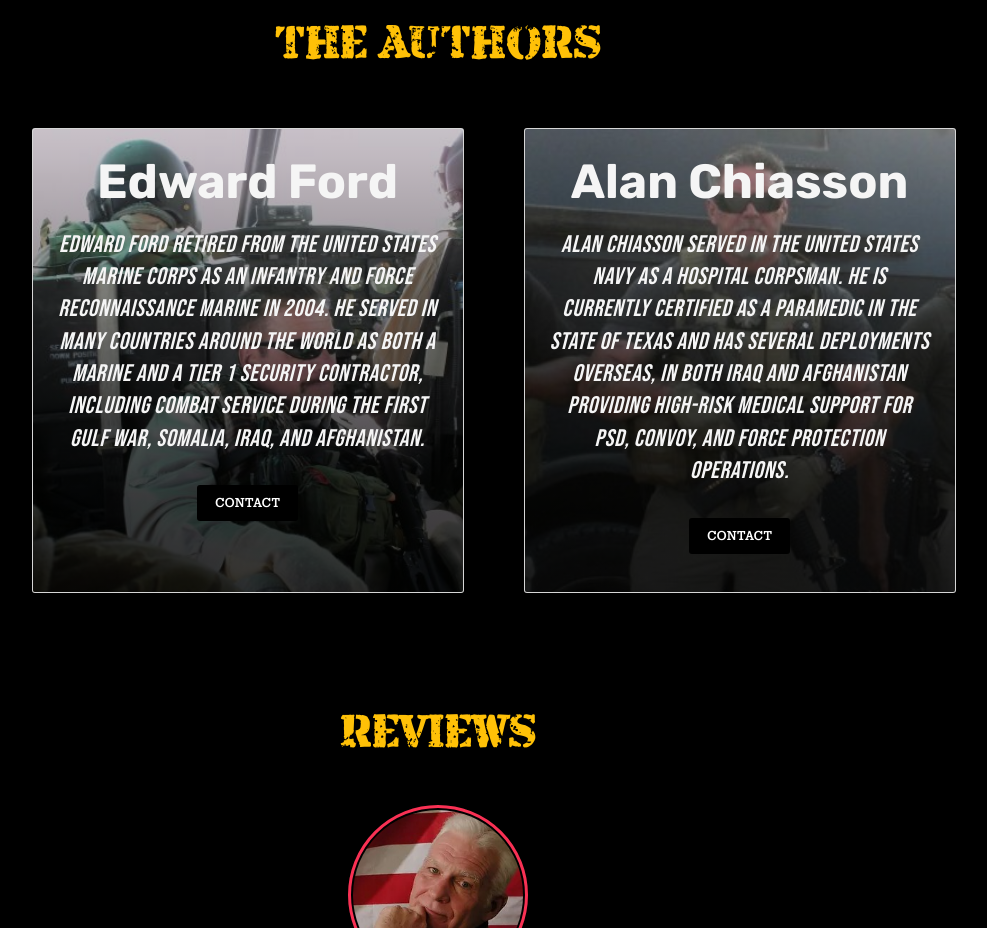
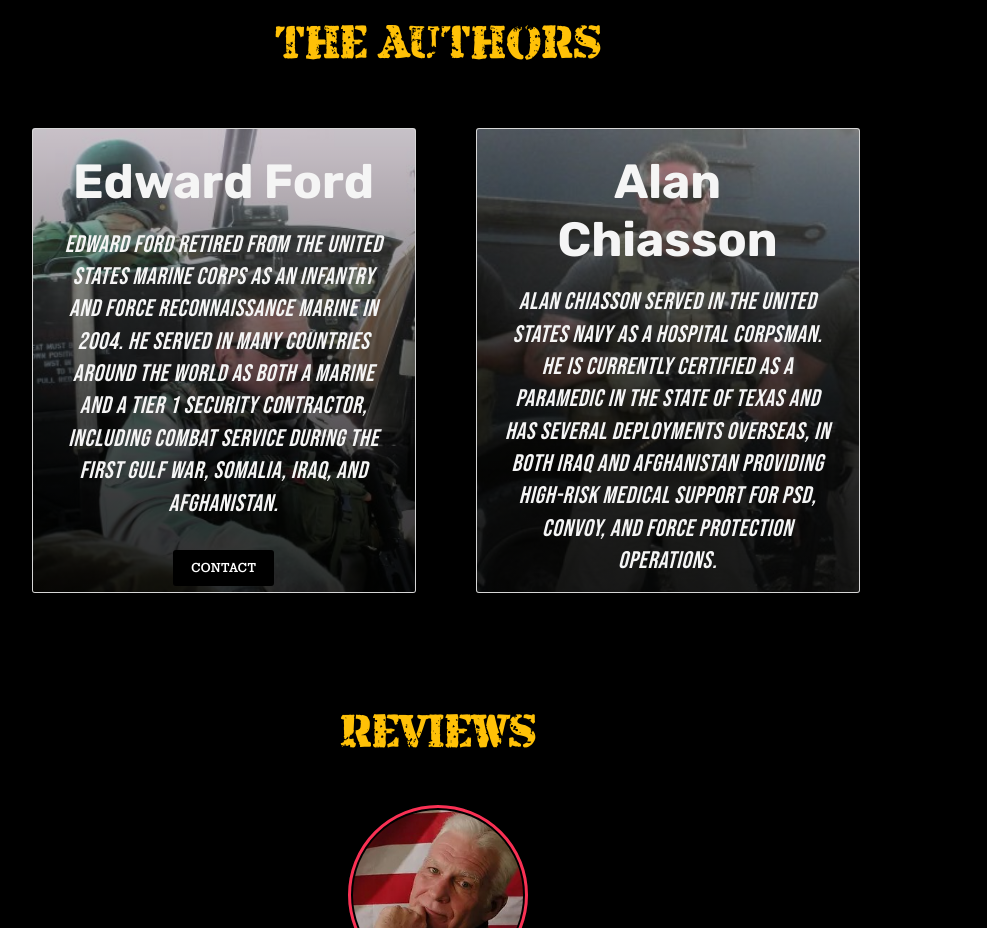
Before and after one commit to laszlo-ratesic/pony-express, a website: page index.html in a window 1280 px wide. Shown: the part 1620-2548 px from the top of the page, without its empty margins (202-1189 px from the left). Drawn offline with nearby package versions, Linux system fonts and the light colour scheme; a script that the page names is missing; files whose address does not match are found by name.

Commit message:
re-center author cards by changing width

```diff
--- a/public/assets/css/_author-cards.scss
+++ b/public/assets/css/_author-cards.scss
@@ -49,7 +49,7 @@ body {
   align-items: flex-end;
   overflow: hidden;
   padding: 1rem;
-  width: 36rem;
+  width: 32rem;
   margin: 0 auto;
   text-align: center;
   color: whitesmoke;
```
Also changed, not shown: public/assets/css/combined.css.
